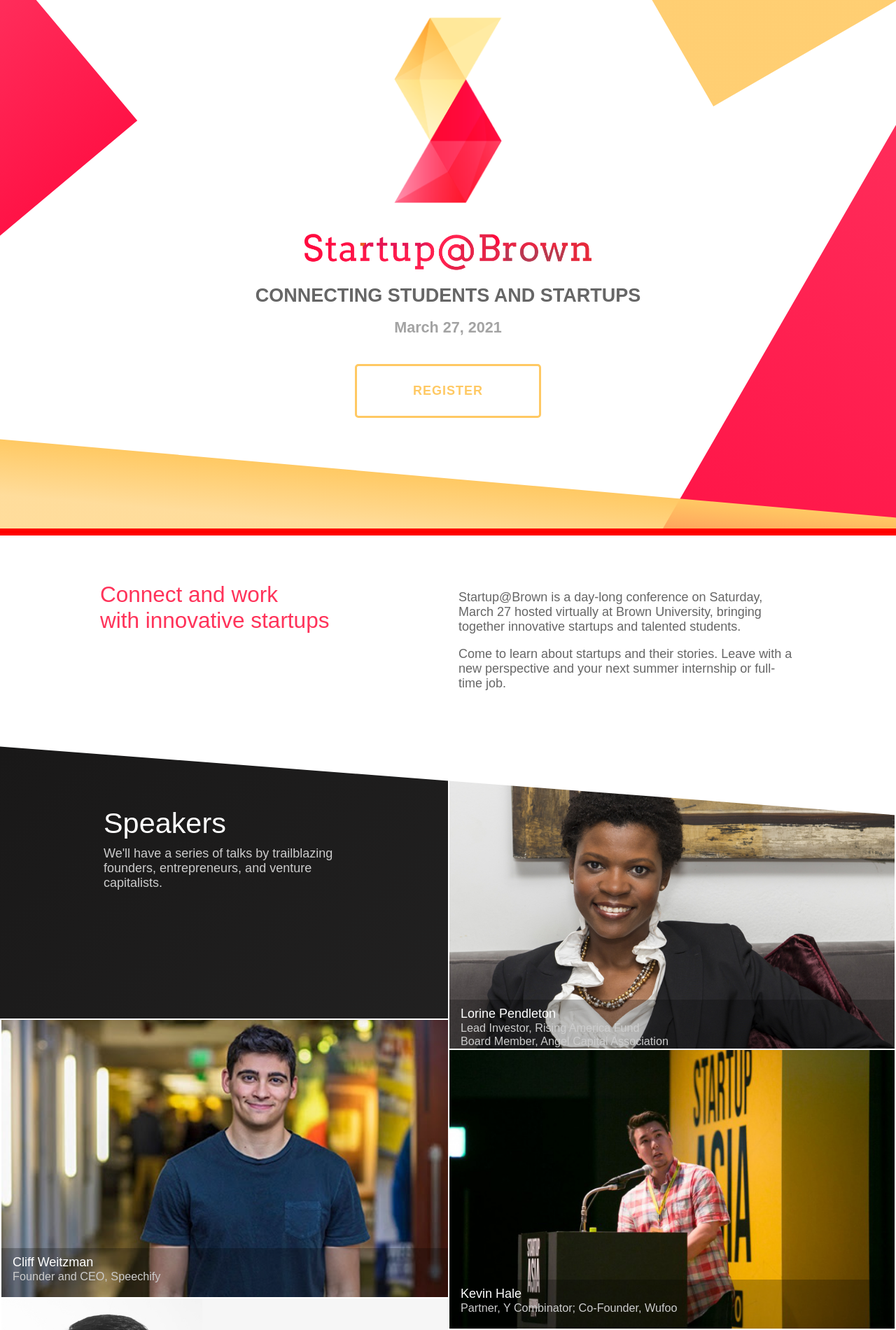
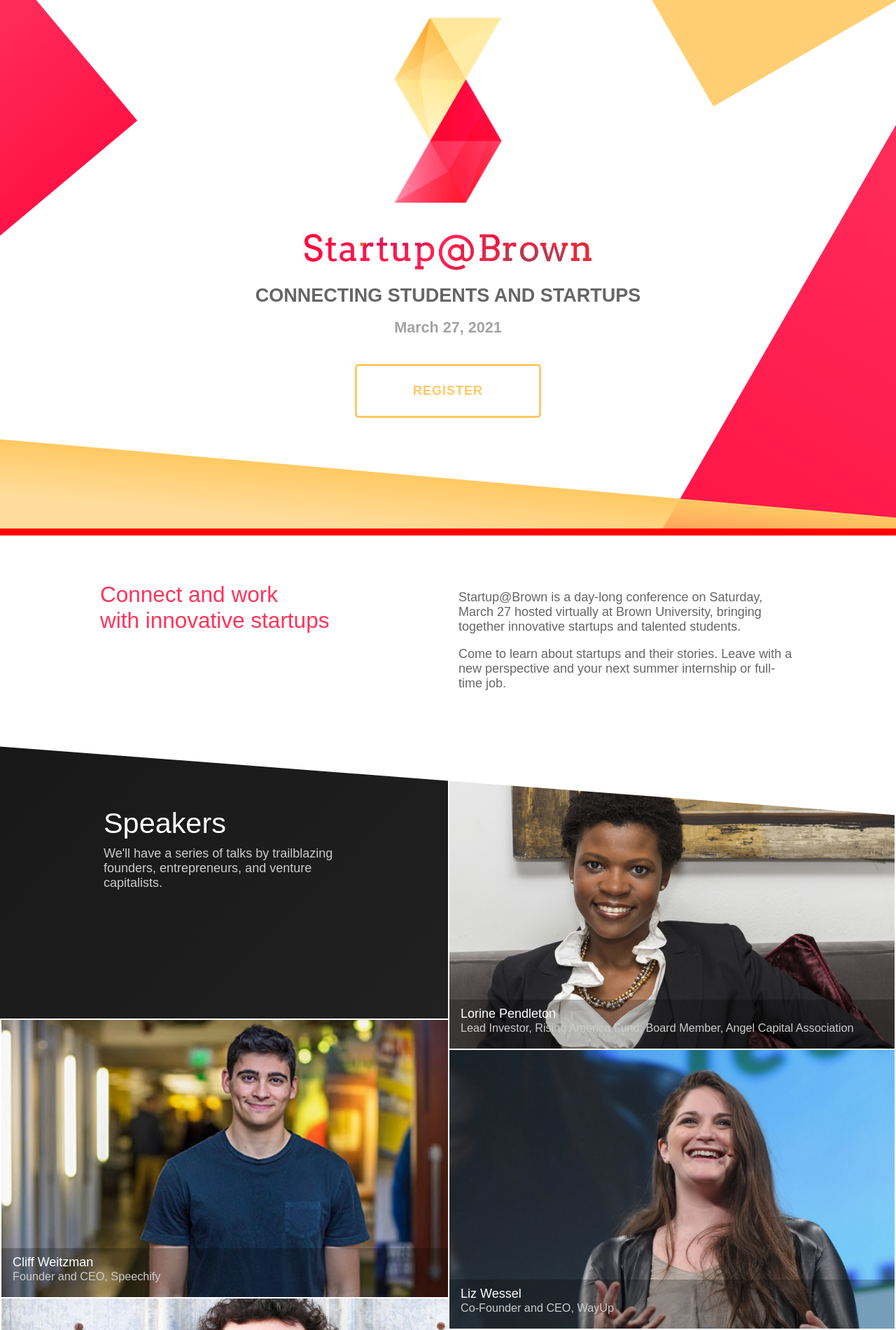
Before and after one commit to startupatbrown/startupatbrown.github.io, a Jekyll site: the page built from index.html, in a window 1280 px wide. Shown: the part 35-1935 px from the top of the page at 70% size. Built offline with Jekyll 4.4.1, drawn with Linux system fonts in a browser that asks for light colours; nearby versions of some CDN libraries; library files that are not in the unit come from our copies; some of the changed text lies outside the part shown; grey boxes are pictures that could not be loaded.

Commit message:
speaker images added

```diff
--- a/css/pages/index.scss
+++ b/css/pages/index.scss
@@ -482,15 +482,15 @@
   }
 }
 
-#jerry {
-  background: url("../../img/speakers/jerry2.jpg") no-repeat;
+#marcel {
+  background: url("../../img/speakers/marcel.jpg") no-repeat;
    @media (max-width: $screen-sm-max) {
     background-position: 0px 0px;
   }
 }
 
-#peter {
-  background: url("../../img/speakers/peter2.png") no-repeat;
+#cheryl {
+  background: url("../../img/speakers/cheryl.png") no-repeat;
   background-position: 0px -33px;
   background-size: auto 430px !important;
   @media (max-width: $screen-sm-max) {
@@ -517,15 +517,15 @@
   }
 }
 
-#kevin {
-  background: url("../../img/speakers/kevin2.jpg") no-repeat;
+#liz {
+  background: url("../../img/speakers/liz.jpg") no-repeat;
   @media (max-width: $screen-sm-max) {
     background-position: 0px 0px;
   }
 }
 
-#jason {
-  background: url("../../img/speakers/jason.png") no-repeat;
+#riche {
+  background: url("../../img/speakers/riche.png") no-repeat;
   background-position: 0px -79px;
 
   @media (max-width: $screen-sm-max) {
@@ -533,19 +533,19 @@
   }
 }
 
+// #ben {
+//   background: url("../../img/speakers/peter.jpg") no-repeat;
+//   background-position: 0px -33px;
+// }
+
 #ben {
-  background: url("../../img/speakers/peter.jpg") no-repeat;
-  background-position: 0px -33px;
-}
-
-#matt {
   @media (min-width: $screen-sm-max) {
     margin-top: -45px;
   }
 
   background-color: #F6F6F6 !important;
 
-  background: url("../../img/speakers/matt.jpg") no-repeat;
+  background: url("../../img/speakers/ben.jpg") no-repeat;
   background-size: auto 430px !important;
   background-position: 30px auto;
 }
--- a/index.html
+++ b/index.html
@@ -91,38 +91,37 @@
       <li id="lorine">
         <div class="speaker-label">
           <p class="speaker-name">Lorine Pendleton</p>
-          <p class="speaker-description">Lead Investor, Rising America Fund</p>
-          <p class="speaker-description">Board Member, Angel Capital Association</p>
+          <p class="speaker-description">Lead Investor, Rising America Fund; Board Member, Angel Capital Association</p>
         </div>
       </li>
-      <li id="kevin">
+      <li id="liz">
         <div class="speaker-label">
-          <p class="speaker-name">Kevin Hale</p>
-          <p class="speaker-description">Partner, Y Combinator; Co-Founder, Wufoo</p>
+          <p class="speaker-name">Liz Wessel</p>
+          <p class="speaker-description">Co-Founder and CEO, WayUp</p>
         </div>
       </li>
-      <li id="matt">
+      <li id="ben">
         <div class="speaker-label">
-          <p class="speaker-name">Matt Doka</p>
-          <p class="speaker-description">Co-Founder and CTO, Fivestars</p>
+          <p class="speaker-name">Benjamin Chesler</p>
+          <p class="speaker-description">Co-Founder, Imperfect Foods</p>
         </div>
       </li>
-      <li id="peter">
+      <li id="cheryl">
         <div class="speaker-label">
-          <p class="speaker-name">Peter Boyce II</p>
-          <p class="speaker-description">Founder, Rough Draft Ventures; VC, General Catalyst</p>
+          <p class="speaker-name">Cheryl McCants</p>
+          <p class="speaker-description">President and CEO, Impact Consulting</p>
         </div>
       </li>
-      <li id="jerry">
+      <li id="marcel">
         <div class="speaker-label">
-          <p class="speaker-name">Jerry Talton</p>
-          <p class="speaker-description">Co-Founder and CEO, Apropose Inc.</p>
+          <p class="speaker-name">Marcel Magermans</p>
+          <p class="speaker-description">Co-Founder, MMID</p>
         </div>
       </li>
-      <li id="jason">
+      <li id="riche">
         <div class="speaker-label">
-          <p class="speaker-name">Jason Grauel</p>
-          <p class="speaker-description">Director of Product Management, Delphix</p>
+          <p class="speaker-name">Riche Holmes Grant</p>
+          <p class="speaker-description">Founder, BambiniWare; Lead, The Riche Life</p>
         </div>
       </li>
     </ul>
```
Also changed, not shown: img/speakers/ben.jpg (added), img/speakers/cheryl.jpg (added), img/speakers/liz.jpg (added), img/speakers/marcel.jpg (added), img/speakers/riche.jpg (added).
